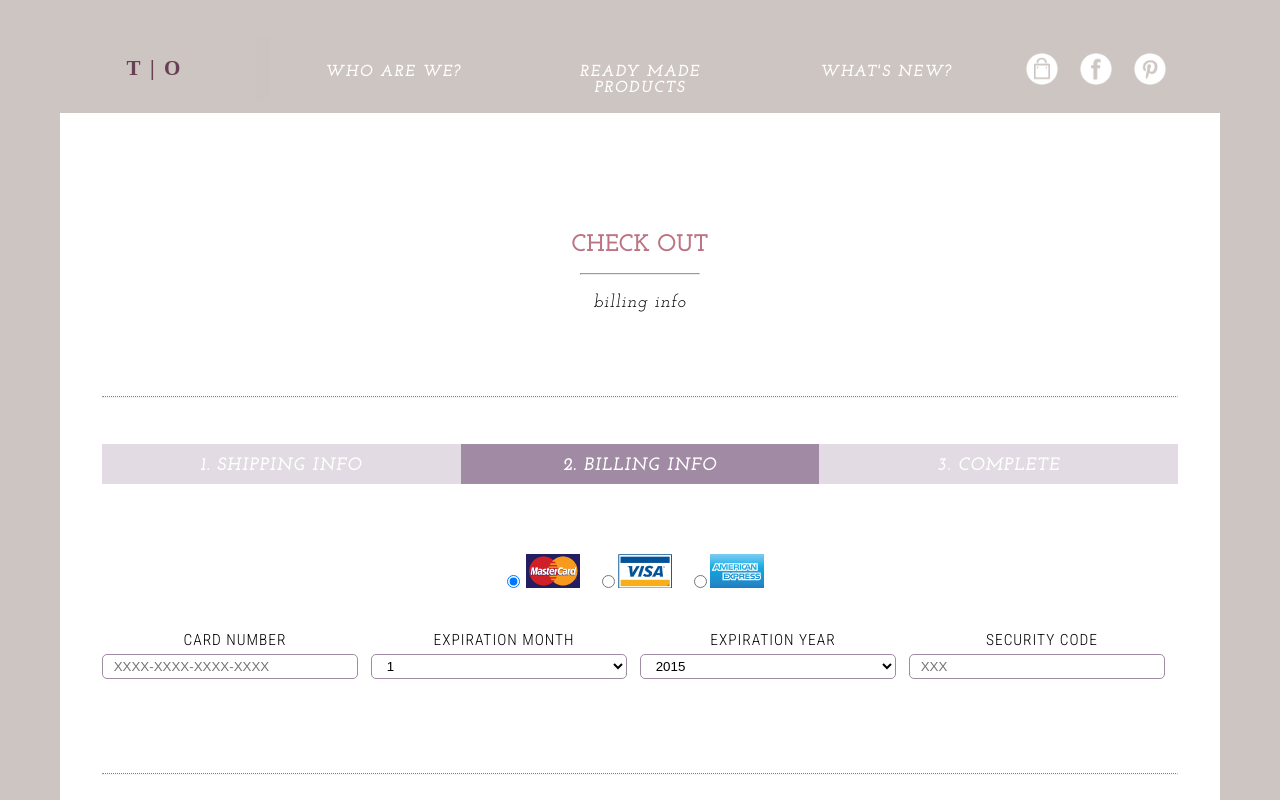
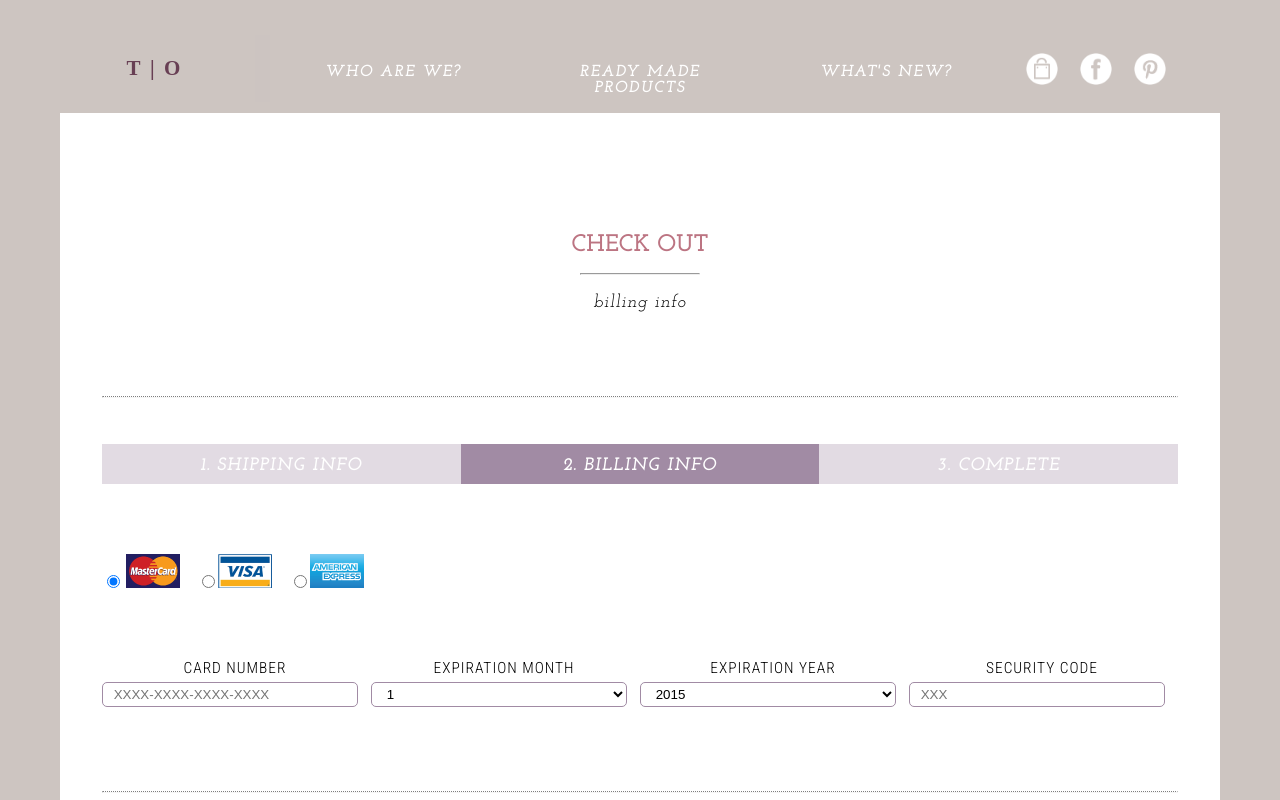
Before and after one commit to jskakuk/NickyFungJessicaKuk_Group7, a plain HTML site: page ThoughtsOn_billing.html in a window 1280 px wide. Shown: the top 800 px of the page. Drawn offline with Linux system fonts and the light colour scheme; a web font is replaced by a local one.

Commit message:
1. edited billing page

```diff
--- a/ThoughtsOn_billing.html
+++ b/ThoughtsOn_billing.html
@@ -84,14 +84,20 @@
 
 
               <!--billing info form-->
+              <div class="col-8of8">
+                <form class="payment-options">
 
-              <form class="payment-options">
-                    <input type="radio" name="card-option" value="master card" checked> <img src="images/icons/icon_mastercard.png"height="34" width="54" alt="mastercard placeholder">
+                      <input type="radio" name="card-option" value="master card" checked> <img src="images/icons/icon_mastercard.png"height="34" width="54" alt="mastercard placeholder">
 
-                    <input type="radio" name="card-option" value="visa"><img src="images/icons/icon_visa.png"height="34" width="54" alt="visa placeholder">
+                      <input type="radio" name="card-option" value="visa"><img src="images/icons/icon_visa.png"height="34" width="54" alt="visa placeholder">
 
-                    <input type="radio" name="card-option" value="american express"><img src="images/icons/icon_ae.png"height="34" width="54" alt="visa placeholder">
-              </form>
+                      <input type="radio" name="card-option" value="american express"><img src="images/icons/icon_ae.png"height="34" width="54" alt="visa placeholder">
+
+
+                </form>
+              </div>
+
+
 
 
               <form class="shipping-info-form">
--- a/css/ThoughtsOn_grid.css
+++ b/css/ThoughtsOn_grid.css
@@ -62,6 +62,11 @@
 
 }
 
+.col-8of8{
+  width:100%;
+}
+
+
 
 @media (max-width:100em){
   .col-8of10{
@@ -71,7 +76,6 @@
 }
 
 @media (max-width:35em){
-
 
 	p,li{
 	  font-size:0.85714286em; /* 12 px */
@@ -124,7 +128,6 @@
 }
 
 
-
 .col-3of8{
 	width:33.333333333%;
 }
--- a/css/ThoughtsOn_style.css
+++ b/css/ThoughtsOn_style.css
@@ -335,8 +335,9 @@ select{
 
 .payment-options{
   margin-top: 5em;
-  /*float:left;*/
-  display:inline-block;
+  margin-bottom: 2em;
+  float:left;
+
 }
 
 .payment-options img{
```
